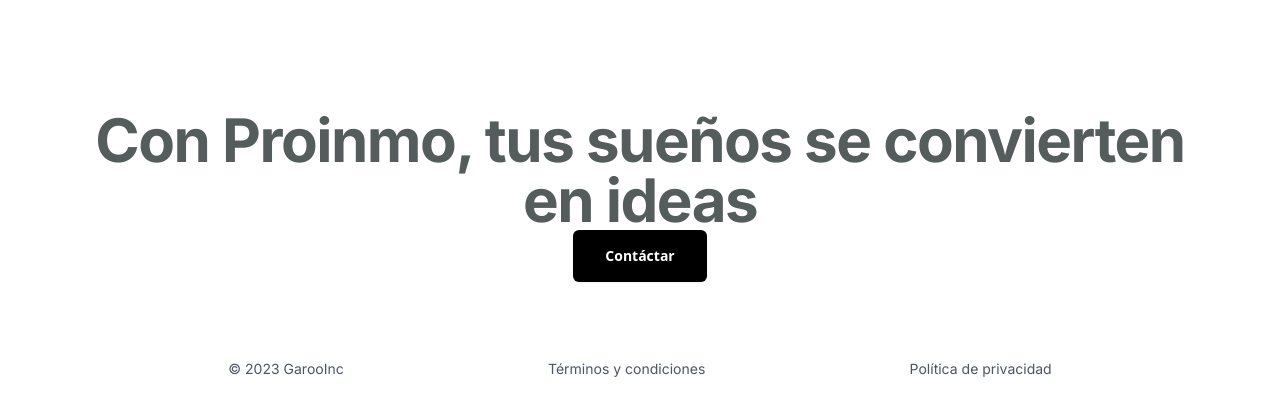
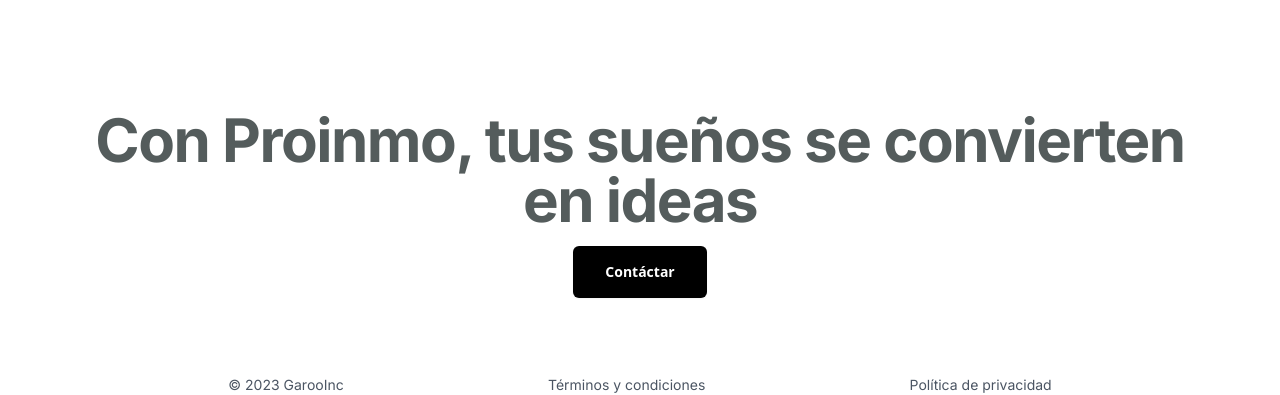
Before and after one commit to GarooInc/proinmo, a Next.js app: page / in a window 1280 px wide. Shown: the part 1688-2083 px from the top of the page. Built offline with nearby package versions, Linux system fonts and the light colour scheme.

Commit message:
Update page.js

```diff
--- a/app/page.js
+++ b/app/page.js
@@ -46,7 +46,7 @@
             </div>
           </section>
           <section id='/contact' className="w-full relative mt-10">
-            <div className="w-full flex flex-col justify-center text-center items-center p-10">
+            <div className="w-full flex flex-col justify-center text-center items-center p-10 gap-4">
               <Tittle title="Con Proinmo, tus sueños se convierten en ideas" center color={"#545c5c"}/>
               <ButtonDark text="Contáctar" />
             </div>
```
